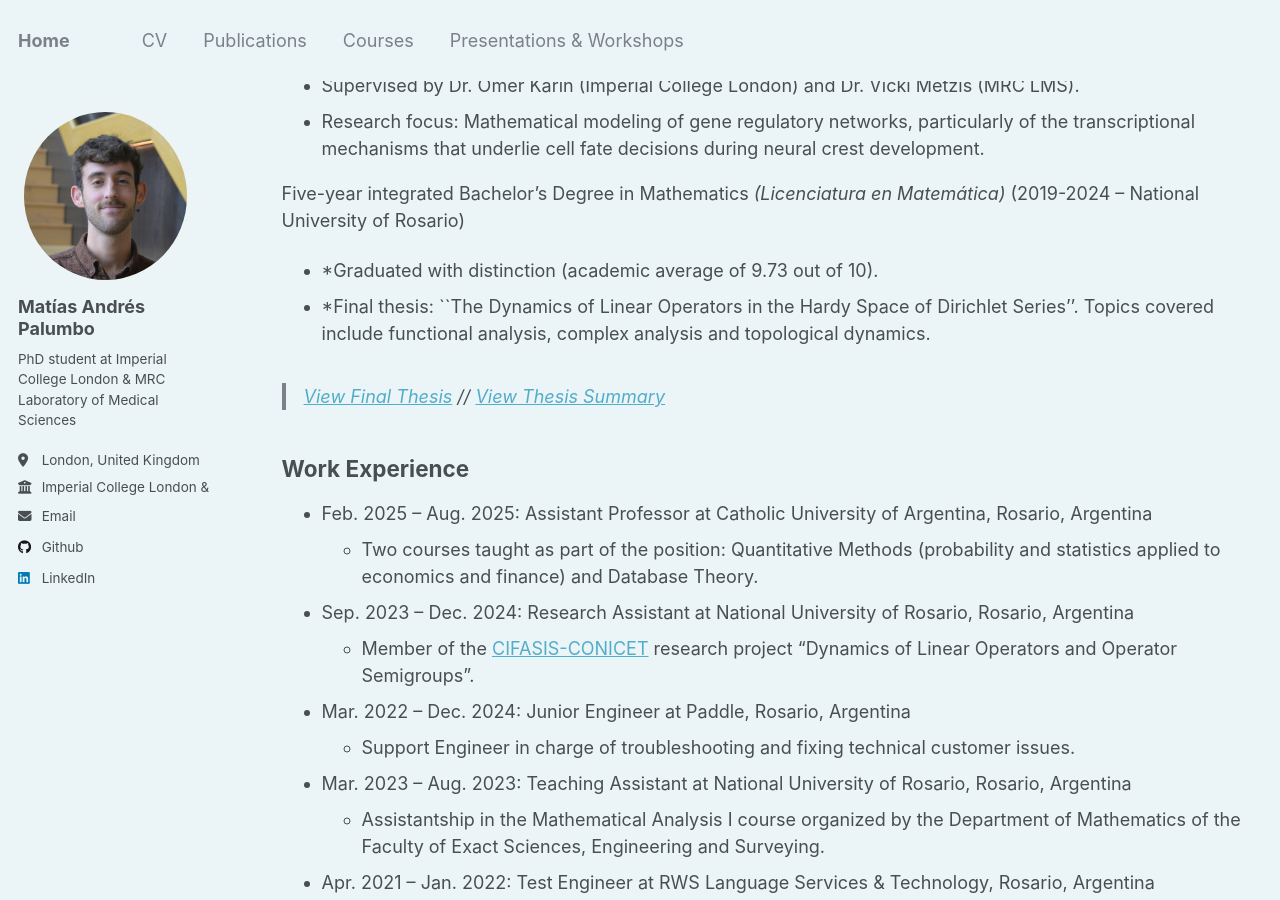
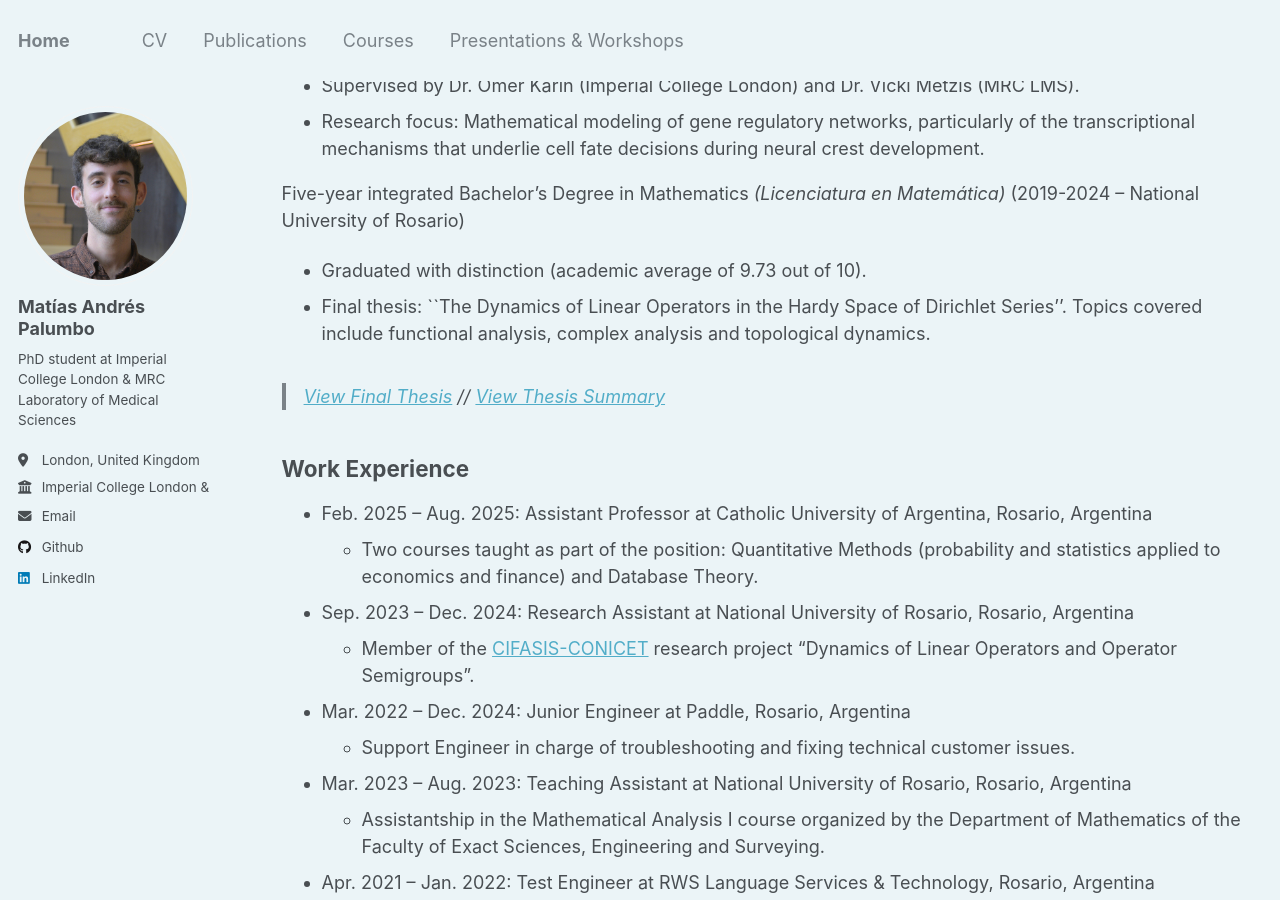
Before and after one commit to matiaspalumbo/matiaspalumbo.github.io, a Jekyll site: the page built from _pages/cv.md, in a window 1280 px wide and 900 px high, scrolled down 338 px. Built offline with Jekyll 4.4.1, drawn with Linux system fonts in a browser that asks for light colours.

Commit message:
Fixed typo in CV

```diff
--- a/_pages/cv.md
+++ b/_pages/cv.md
@@ -20,8 +20,8 @@ redirect_from:
 * Research focus: Mathematical modeling of gene regulatory networks, particularly of the transcriptional mechanisms that underlie cell fate decisions during neural crest development.
 
 Five-year integrated Bachelor's Degree in Mathematics *(Licenciatura en Matemática)* (2019-2024 – National University of Rosario)
-* *Graduated with distinction (academic average of 9.73 out of 10).
-* *Final thesis: ``The Dynamics of Linear Operators in the Hardy Space of Dirichlet Series''. Topics covered include functional analysis, complex analysis and topological dynamics.
+* Graduated with distinction (academic average of 9.73 out of 10).
+* Final thesis: ``The Dynamics of Linear Operators in the Hardy Space of Dirichlet Series''. Topics covered include functional analysis, complex analysis and topological dynamics.
 
 > [View Final Thesis](https://matiaspalumbo.github.io/files/masters_thesis.pdf)  //  [View Thesis Summary](https://matiaspalumbo.github.io/files/thesis_summary.pdf)
 
```
